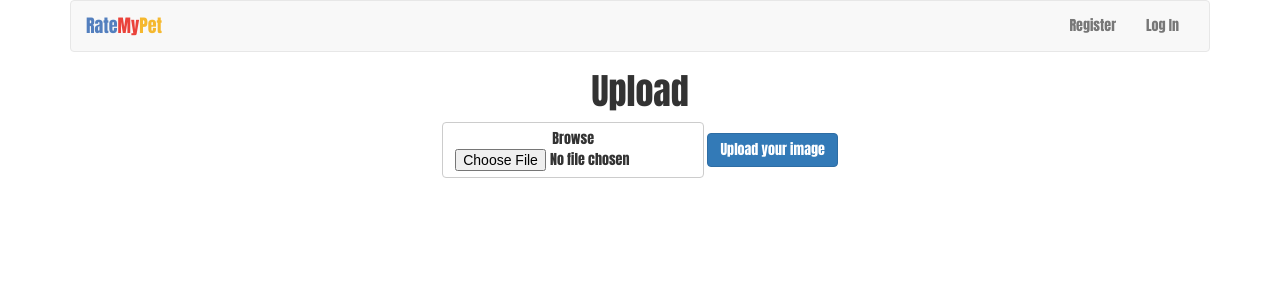
After one commit to rmhklarenaar/ratemypet, a Flask app: page /upload_profile_picture in a window 1280 px wide. The commit adds this page. Shown: the top 300 px of the page. Run offline with Flask 2, Linux system fonts and the light colour scheme; some libraries are stand-ins or nearby versions.

Commit message:
je eigen userpage is er nu, je kan ook naar de upload pagina gaan om je profiel foto te veranderen.(lukt nog niet omdat uploaden nog niet werkt

```diff
--- a/application.py
+++ b/application.py
@@ -113,6 +113,30 @@ def logout():
     # redirect user to login form
     return redirect(url_for("login"))
 
+@app.route("/your_userpage", methods = ["GET", "POST"])
+@login_required
+def your_userpage():
+    user_id = session["user_id"]
+    username = get_username(user_id)
+
+    if request.method == "POST":
+        if request.form.get("change") == "yes":
+            return render_template("upload_profile_picture.html")
+        return render_template("your_userpage.html", user_id = user_id, username = username)
+
+    else:
+         # Volgen van andere gebruiker
+        followers_following = following_follower(user_id)
+        following = followers_following[0]
+        followers = followers_following[1]
+
+        picture_info = get_pictures(user_id)
+        return render_template("your_userpage.html", user_id = user_id, username = username,
+                                following_amount = len(followers), follower_amount = len(following),
+                                picture_info = picture_info)
+        return render_template("your_userpage.html", users_id = user_id, username = username)
+
+
 @app.route("/userpage", methods = ["GET", "POST"])
 @login_required
 def userpage():
@@ -159,6 +183,18 @@ def upload_file():
     else:
         return render_template("upload.html")
 
+@app.route("/upload_profile_picture", methods = ["GET", "POST"])
+def upload_profile_picture():
+    if request.method == "POST":
+        file = request.files['image']
+        f = os.path.join(app.config['UPLOAD_FOLDER'], file.filename)
+
+        file.save(f)
+
+        return render_template("your_userpage.html")
+    else:
+        return render_template("upload_profile_picture.html")
+
 @app.route("/", methods=["GET", "POST"])
 @login_required
 def index():
@@ -169,8 +205,10 @@ def index():
     username = get_username(user_id)
 
     if request.method == "POST":
+        if request.form.get("go_to_user") == session["user_id"]:
+            return render_template("userpage.html", user_id = user_id, username = user_username)
 
-        if(request.form.get("go_to_user")) != None:
+        if request.form.get("go_to_user") != None:
             return render_template("userpage.html", user_id = user_id, username = user_username)
 
         rating = int(request.form.get("rate"))
@@ -179,6 +217,11 @@ def index():
         return render_template("index.html", photo_path = photo_path, rating = round(old_rating, 1), username = username, user_id = user_id)
     else:
         return render_template("index.html", photo_path = photo_path, rating = round(old_rating, 1))
+
+# @app.route("/profile_picture", methods = ["GET", "POST"])
+# @login_required
+# def profile_picture():
+
 
 @app.route("/userpage", methods = ["GET", "POST"])
 @login_required
--- a/helpers.py
+++ b/helpers.py
@@ -73,7 +73,7 @@ def add_user():
     return result
 
 def get_username(user_id):
-    username = db.execute("SELECT username FROM users WHERE id = :id", id = user_id)
+    username = db.execute("SELECT username FROM users WHERE id = :user_id", user_id = user_id)
     return username[0]["username"]
 
 def select_username():
@@ -144,6 +144,8 @@ def following_follower(user_id):
 def get_pictures(user_id):
     return db.execute("SELECT * FROM photo WHERE id = :user_id", user_id = user_id)
 
+def profile_picture():
+    return apology("pagina is nog niet af")
 def comment():
     "deze functie zorgt ervoor dat een user comments kan toevoegen"
     return apology("pagina is nog niet af")
--- a/templates/layout.html
+++ b/templates/layout.html
@@ -36,7 +36,7 @@
                     <div class="collapse navbar-collapse" id="navbar">
                         {% if session.user_id %}
                             <ul class="nav navbar-nav navbar-right">
-                                <li><a href="{{ url_for('userpage') }}">My Account</a></li>
+                                <li><a href="{{ url_for('your_userpage') }}" method="post">My Account</a></li>
                                 <li><a href="{{ url_for('upload_file') }}">Upload</a></li>
                                 <li><a href="{{ url_for('index') }}">Feed</a></li>
                                 <li><a href="{{ url_for('logout') }}">Log Out</a></li>
--- /dev/null
+++ b/templates/upload_profile_picture.html
@@ -0,0 +1,18 @@
+{% extends "layout.html" %}
+
+{% block title %}
+    Upload
+{% endblock %}
+
+{% block main %}
+
+    <h1>Upload</h1>
+    <form action="/upload" method="post" enctype="multipart/form-data" >
+      <span class="btn btn-default btn-file">
+        Browse <input type="file" name="image">
+      </span>
+
+    <input type="submit" value="Upload your image" class="btn btn-primary">
+  </form>
+
+{% endblock %}
```
Also changed, not shown: templates/your_userpage.html (added, +29 -0 lines), database.db.
